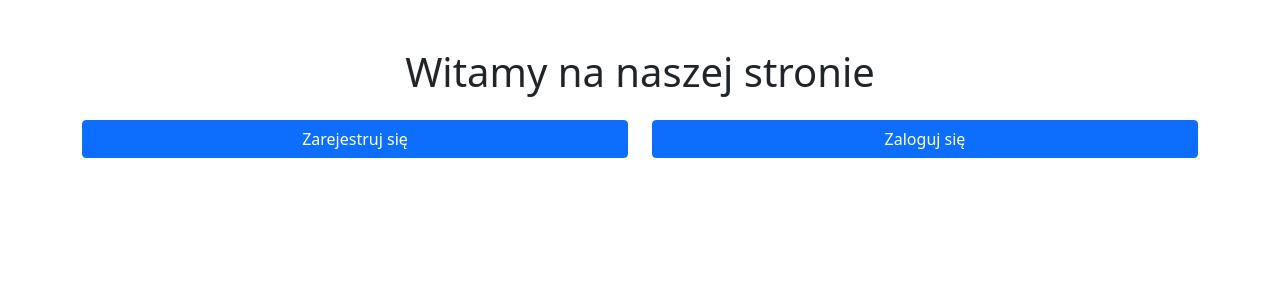
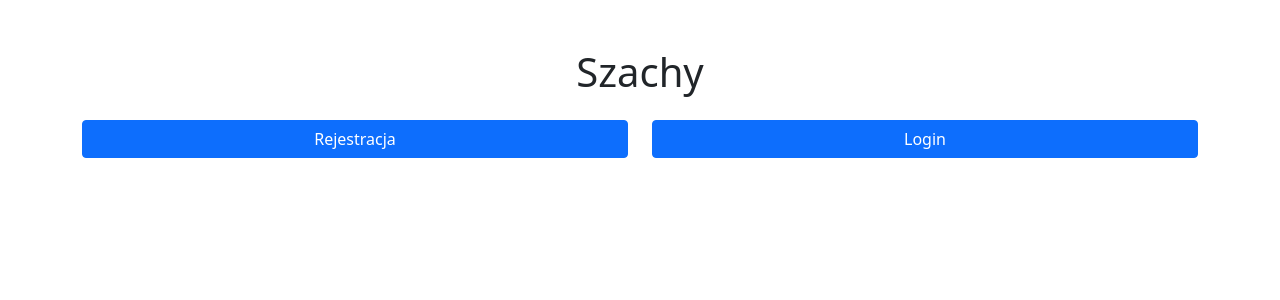
Before and after one commit to Komandes/Game, a PHP site: page /Index.php in a window 1280 px wide. Shown: the top 300 px of the page. Run offline with PHP 8.4, Linux system fonts and the light colour scheme.

Commit message:
Bajzel 4

```diff
--- a/Index.php
+++ b/Index.php
@@ -1,5 +1,6 @@
 <?php
     /*Smarty*/
+    require('class/GameGuts.php');
     session_start();
     require('Smarty/Smarty.class.php');
     $smarty = new Smarty();
@@ -14,12 +15,14 @@
         $db = new mysqli('localhost', 'root', '', 'chess');
         if ($db->errno)
             throw new RuntimeException('mysqli error: ' . $db->errno);
-
+        /* switch odpowiadający za logowanie, rejestrowanie i wylogowywanie*/
         switch($action){
+            /* wylogowywanie */
             case 'logout':
                 $smarty->assign('info', "wylogowano poprawnie");
                 $smarty->display('index.tpl');
                 break;
+                /* rejestrowanie */
             case 'register':
                 if (!isset($_REQUEST['email']) && !isset($_REQUEST['password']))
                 $smarty->display('register.tpl');
@@ -41,6 +44,7 @@
     $smarty->display('index.tpl');
 }
                 break;
+                        /* logowanie */
                 case 'login':
                     if (!isset($_REQUEST['email']) && !isset($_REQUEST['password']))
                     $smarty->display('login.tpl');
@@ -59,8 +63,6 @@
                             $_SESSION['user_ID'] = $userRow['ID'];
                             $_SESSION['user_email'] = $email;
                             $smarty->assign('ID', $_SESSION['user_ID']);
-
-
                     $smarty->assign('email', $_SESSION['user_email']);
                     $smarty->display('internal.tpl');
 
@@ -75,13 +77,13 @@
 
         }
     }
-    else if(isset($_REQUEST['user_ID'])){/* log */
+    else if(isset($_REQUEST['user_ID'])){/* zalogowany */
         $smarty->assign('ID', $_SESSION['user_ID']);
         $smarty->assign('email', $_SESSION['user_email']);
         $smarty->display('internal.tpl');
 
     }
-    else{/* nie-log*/
+    else{/* nie zalogowany*/
         $smarty->display('index.tpl');
 
     }
--- a/Smarty/templates/Index.tpl
+++ b/Smarty/templates/Index.tpl
@@ -1,17 +1,17 @@
 {include file="header.tpl"}
 <div class="row mt-5">
     <div class="col-12 mb-3">
-        <h1 class="text-center">Witamy na naszej stronie</h1>
+        <h1 class="text-center">Szachy</h1>
     </div>
     <div class="col-6">
         <a href="index.php?action=register">
-            <button class="btn btn-primary w-100">Zarejestruj się</button>
+            <button class="btn btn-primary w-100">Rejestracja</button>
         </a>
 
     </div>
     <div class="col-6">
         <a href="index.php?action=login">
-            <button class="btn btn-primary w-100">Zaloguj się</button>
+            <button class="btn btn-primary w-100">Login</button>
         </a>
 
     </div>
```
